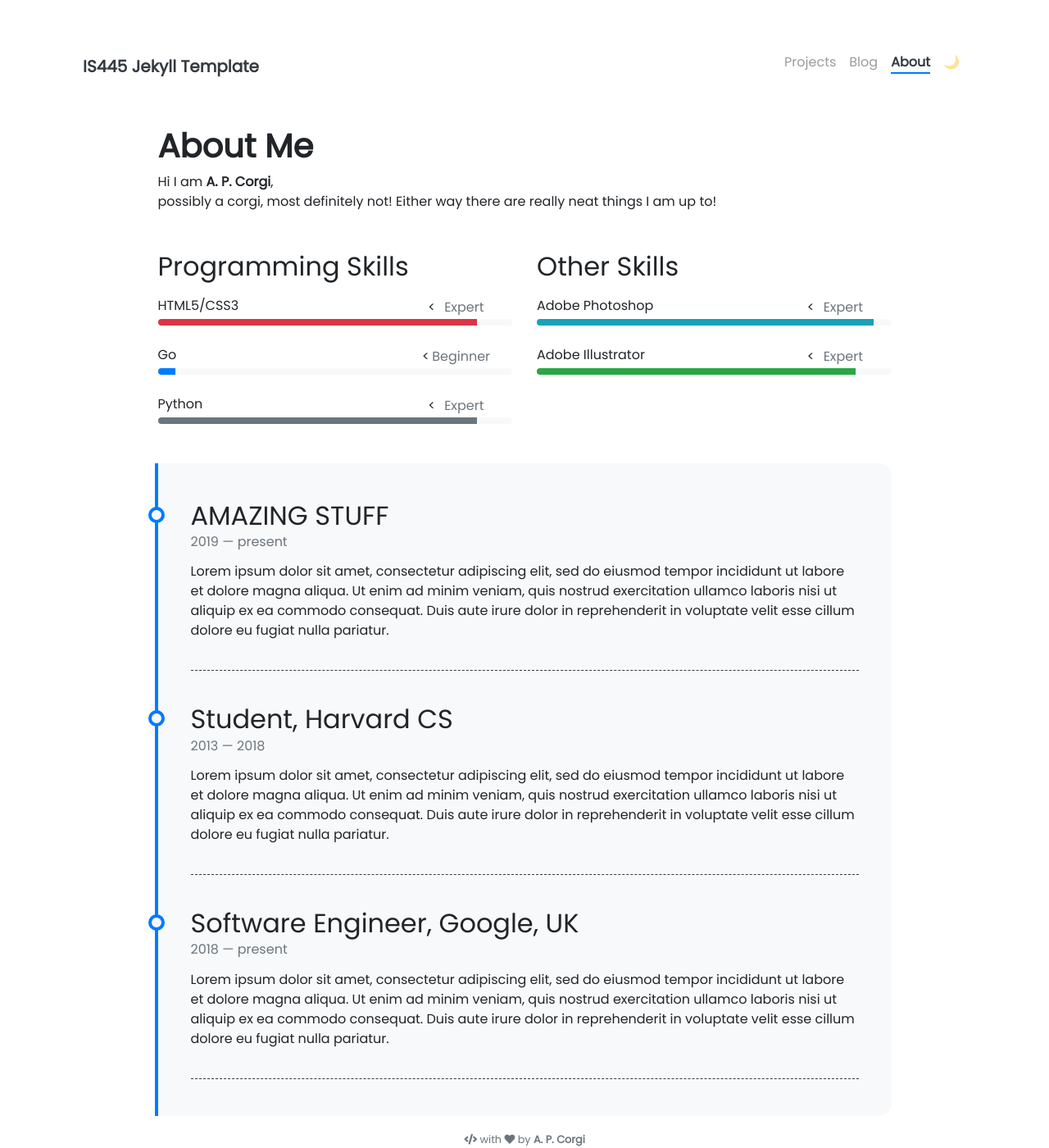
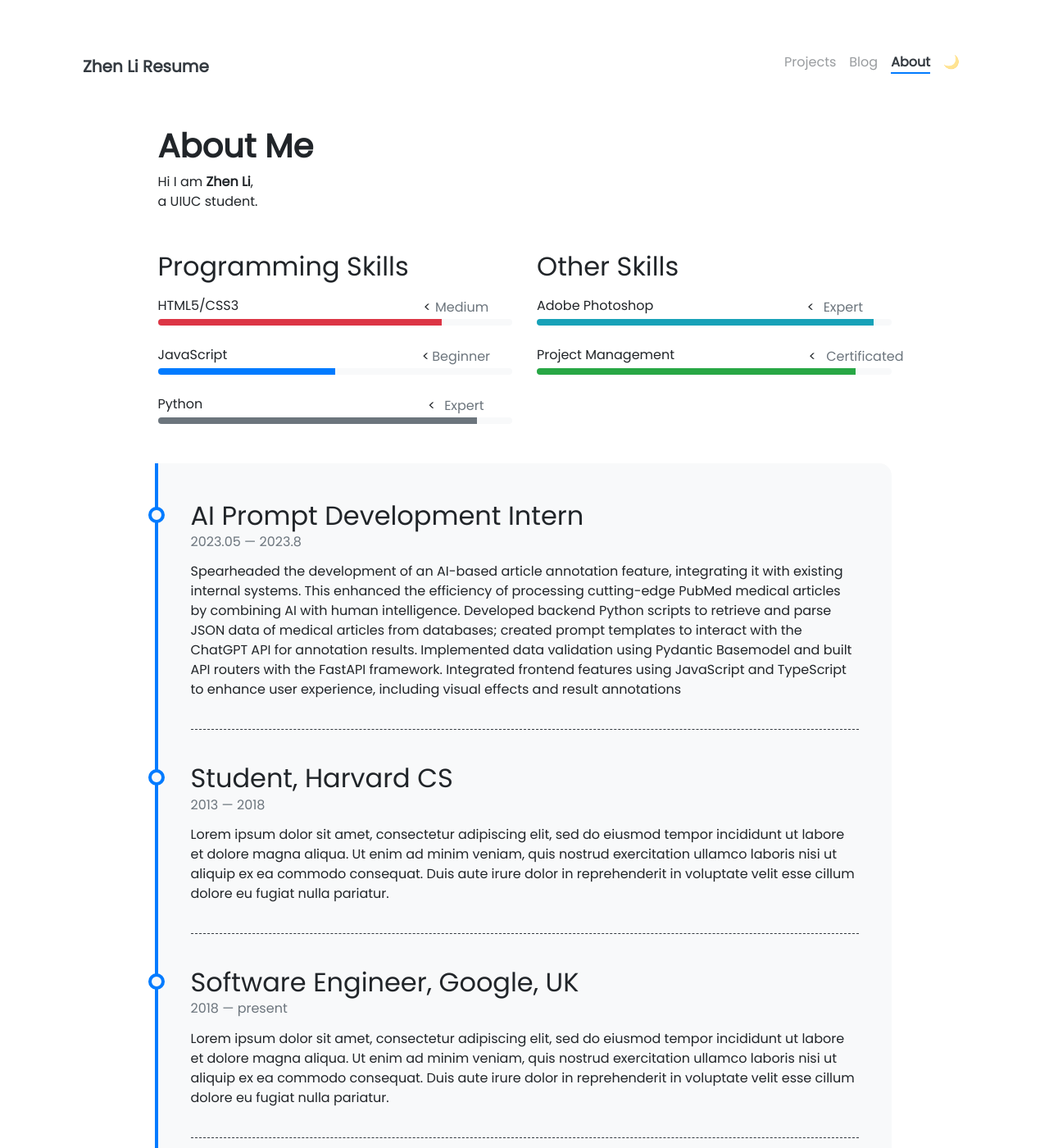
Before and after one commit to Zhen3408/Zhen3408.github.io, a Jekyll site: the page built from pages/about.md, in a window 1280 px wide and 1400 px high. Shown: the whole window at 82% size. Built offline with Jekyll 4.4.1, drawn with Linux system fonts in a browser that asks for light colours; nearby versions of some CDN libraries.

Commit message:
add more changes

```diff
--- a/_config.yml
+++ b/_config.yml
@@ -5,12 +5,12 @@
 # NOTE: it looks like you need to rebuild + repush everytime you update this _config.yml file
 
 ### Site Settings ###
-title               : IS445 Jekyll Template
+title               : Zhen Li Resume
 description         : >-
-                      I am definitely not a corgi!
+                      I am an UIUC student major in Information Science.
 baseurl             : ""   # Change to empty quotes if you are hosting your site at <your-username>.github.io directly,
 #                                             otherwise will be hosted at <your-username>.github.io/{{base_url}}
-repository          :                     # Change to <your-username> for github OR, if that doesn't work <your-username>/<your-username>.github.io (or remove it if you don't need remote projects) -- for example, I would put "jnaiman" without the quotes after the ":" here
+repository          : Zhen3408                    # Change to <your-username> for github OR, if that doesn't work <your-username>/<your-username>.github.io (or remove it if you don't need remote projects) -- for example, I would put "jnaiman" without the quotes after the ":" here
 open_new_tab        : false                             # Opens external URLs in new tab (works for posts, projects and navbar only)
 
 
@@ -34,13 +34,13 @@ nav_exclude:                                            # The following paths ar
 
 ### Author Info ###
 author:
-  name              : A. P. Corgi
+  name              : Zhen Li
   image             : https://media.tenor.com/8RcIoWTKYR4AAAAe/scuze-corgi.png
 #  behance           : your_username
 # dribbble          : your_username
   email             : username@domain.com
 #  facebook          : your_username
-  github            : jnaiman # JPN
+  github            : Zhen3408 # JPN
 # gitlab            : your_username
 # instagram         : your_username
 # kaggle            : your_username
--- a/_data/other-skills.yml
+++ b/_data/other-skills.yml
@@ -3,7 +3,7 @@
   level: Expert
   color: info
 
-- name: Adobe Illustrator
+- name: Project Management
   percentage: 90
-  level: Expert
+  level: Certificated
   color: success
--- a/_data/programming-skills.yml
+++ b/_data/programming-skills.yml
@@ -1,10 +1,10 @@
 - name: HTML5/CSS3
-  percentage: 90
-  level: Expert
+  percentage: 80
+  level: Medium
   color: danger
 
-- name: Go
-  percentage: 5
+- name: JavaScript
+  percentage: 50
   level: Beginner
   color:
 
--- a/_data/timeline.yml
+++ b/_data/timeline.yml
@@ -1,11 +1,13 @@
-- title: AMAZING STUFF
-  from: 2019
-  to: present
-  description: Lorem ipsum dolor sit amet, consectetur adipiscing elit,
-               sed do eiusmod tempor incididunt ut labore et dolore magna aliqua.
-               Ut enim ad minim veniam, quis nostrud exercitation ullamco laboris
-               nisi ut aliquip ex ea commodo consequat. Duis aute irure dolor in
-               reprehenderit in voluptate velit esse cillum dolore eu fugiat nulla pariatur.
+- title: AI Prompt Development Intern
+  from: 2023.05
+  to: 2023.8
+  description: Spearheaded the development of an AI-based article annotation feature, integrating it with existing internal systems.
+              This enhanced the efficiency of processing cutting-edge PubMed medical articles by combining AI with human intelligence.
+              Developed backend Python scripts to retrieve and parse JSON data of medical articles from databases; created prompt
+              templates to interact with the ChatGPT API for annotation results.
+              Implemented data validation using Pydantic Basemodel and built API routers with the FastAPI framework. Integrated
+              frontend features using JavaScript and TypeScript to enhance user experience, including visual effects and result
+              annotations
 
 - title: Student, Harvard CS
   from: 2013
--- a/pages/about.md
+++ b/pages/about.md
@@ -8,7 +8,7 @@ weight: 3
 # **About Me**
 
 Hi I am **{{ site.author.name }}**,<br>
-possibly a corgi, most definitely not!  Either way there are really neat things I am up to!
+a UIUC student.
 
 <div class="row">
 {% include about/skills.html title="Programming Skills" source=site.data.programming-skills %}
--- a/pages/projects.html
+++ b/pages/projects.html
@@ -4,8 +4,7 @@ title: Projects
 permalink: /projects/
 weight: 1
 remote_projects:
-  - is507_spring2021
-  - online_cv_public
+  - li_zhen_ezu
 ---
 
 {% include projects/index.html %}
```
Also changed, not shown: 9 other files.
